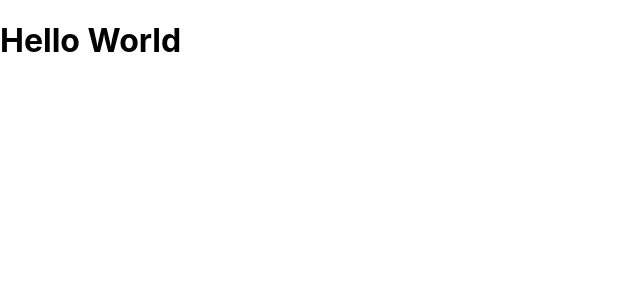
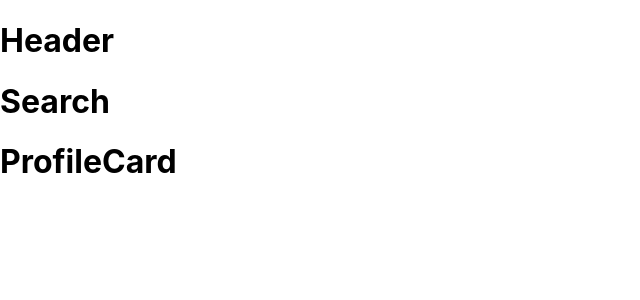
Before and after one commit to CodyJPerry/github-user-search-app, a React (Create React App) app: page / in a window 1280 px wide. Shown: the top 300 px of the page, without its empty margins (0-640 px from the left). Built offline with nearby package versions, Linux system fonts and the light colour scheme.

Commit message:
Rename .jsx components to have  extenstion

```diff
--- a/src/App.js
+++ b/src/App.js
@@ -1,9 +1,18 @@
 import React from 'react';
+// Import Components
+import Header from './components/header/Header.component';
+import Search from './components/search/Search.component';
+import ProfileCard from './components/profilecard/ProfileCard.component';
+
 import './App.css';
 
 function App() {
   return (
-    <h1>Hello World</h1>
+    <div class="container">
+      <Header />
+      <Search />
+      <ProfileCard />
+    </div>
   );
 }
 
--- /dev/null
+++ b/src/components/header/Header.component.jsx
@@ -0,0 +1,5 @@
+const Header = () => {
+    return <h1>Header</h1>
+}
+
+export default Header;
--- /dev/null
+++ b/src/components/logo/Logo.component.jsx
@@ -0,0 +1,5 @@
+const Logo = () => {
+    return <h1>Logo</h1>
+}
+
+export default Logo;
--- /dev/null
+++ b/src/components/profilecard/ProfileCard.component.jsx
@@ -0,0 +1,5 @@
+const ProfileCard = () => {
+    return <h1>ProfileCard</h1>
+}
+
+export default ProfileCard;
--- /dev/null
+++ b/src/components/search/Search.component.jsx
@@ -0,0 +1,5 @@
+const Search = () => {
+    return <h1>Search</h1>
+}
+
+export default Search;
--- a/src/components/toggle/Toggle.jsx
+++ b/src/components/toggle/Toggle.jsx
@@ -0,0 +1,5 @@
+const Toggle = () => {
+    return <h1>Toggle</h1>
+}
+
+export default Toggle;
```
Also changed, not shown: src/components/header/Header.jsx (deleted), src/components/logo/Logo.jsx (deleted), src/components/profilecard/ProfileCard.jsx (deleted), src/components/search/Search.jsx (deleted).
